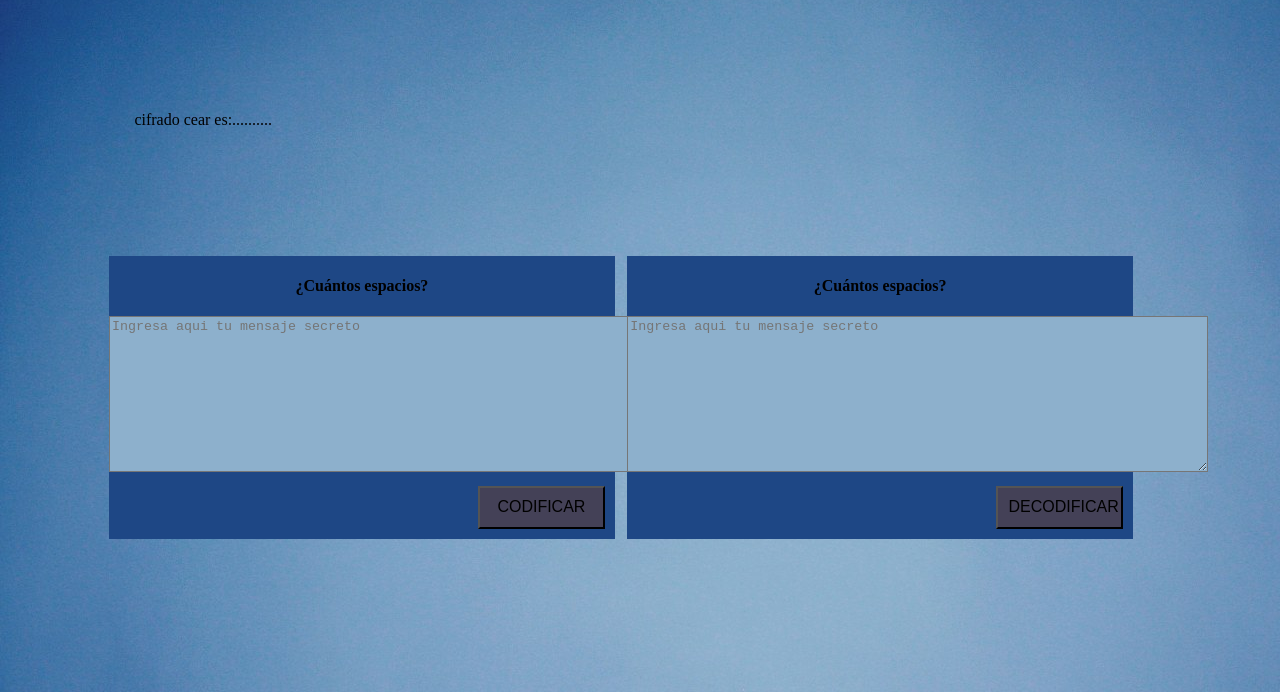
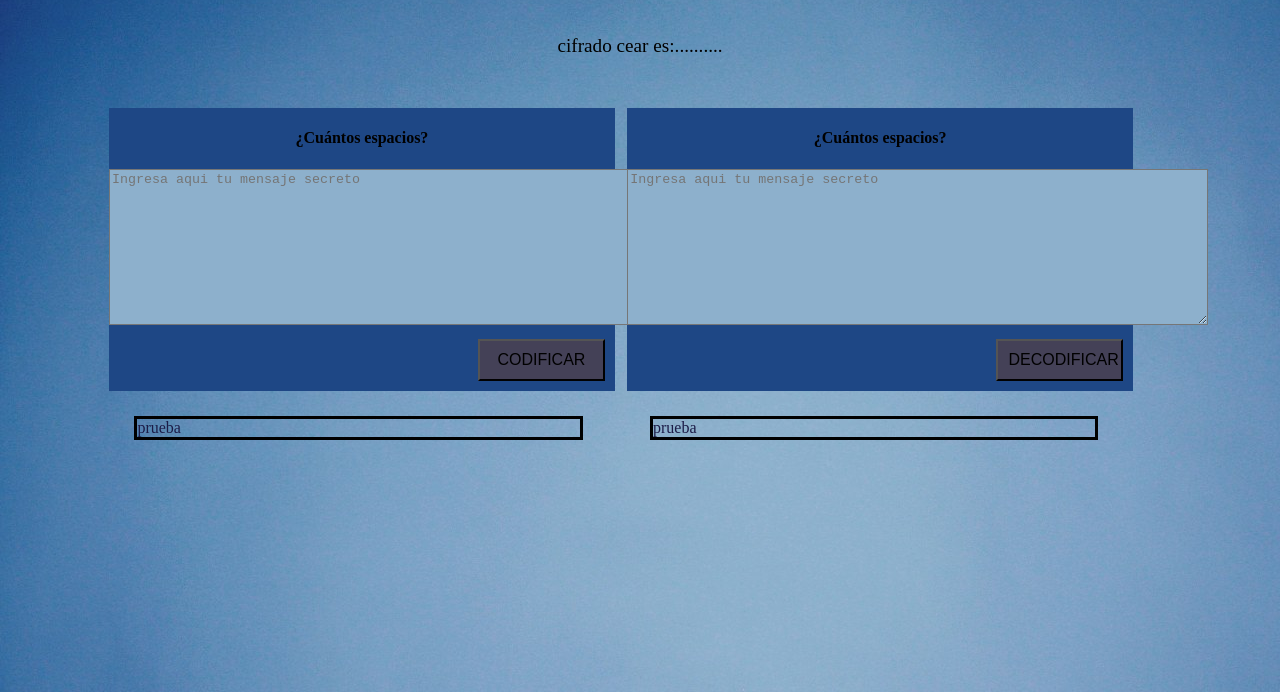
Before and after one commit to cindylopez1814/scl-2018-05-bc-core-am, a website with bundled scripts: page src/index.html in a window 1280 px wide. Shown: the part 108-800 px from the top of the page. Built offline with nearby package versions, Linux system fonts and the light colour scheme.

Commit message:
cambios de estilo en css

```diff
--- a/src/index.html
+++ b/src/index.html
@@ -34,10 +34,10 @@
   </section>
 
   <!-- Espacio retorno del mensaje codificado -->
-  <section id="mnsj-cod"></section>
+  <section class="mnsj encode" >prueba</section>
 
   <!-- Espacio retorno mensaje decodificado -->
-  <section id="mnsj-deco" ></section>
+  <section class="mnsj deco" >prueba</section>
 
   <div id="root"></div>
 
--- a/src/style.css
+++ b/src/style.css
@@ -4,6 +4,7 @@ body {
 }
 
 header{
+    color: aliceblue;
     text-align: center;
     font-size: x-large;
     margin: 3%;
@@ -19,7 +20,6 @@ h4{
     float: left;
     margin-left: 8%;
     margin-right: 0.5%;
-
 }
 
 textarea{
@@ -45,6 +45,28 @@ button{
     margin: 2% 2% 2%;
 }
 
+button:hover{
+    background: black;
+    color: rgb(68, 65, 87);
+}
+
 p{
-    margin: 10%;
+    text-align: center;
+    font-size: larger;
+    margin: 4%;
 }
+
+.mnsj{
+    display: inline-block;
+    width: 35%;
+    color: rgb(28, 28, 71);
+    border: black solid;
+}
+
+.encode {
+    margin: 2% 3% 1% 10%;
+}
+
+.deco {
+    margin: 2% 5% 1% 2%;
+}
```
